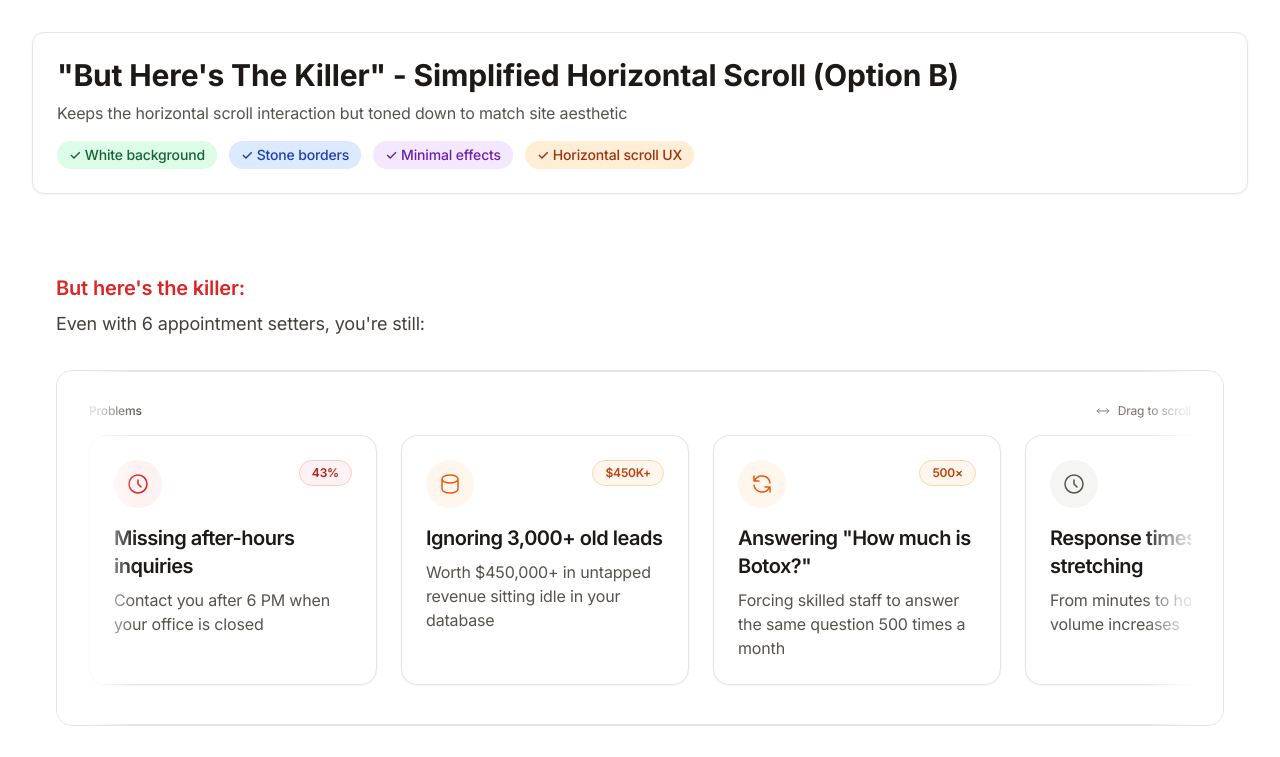
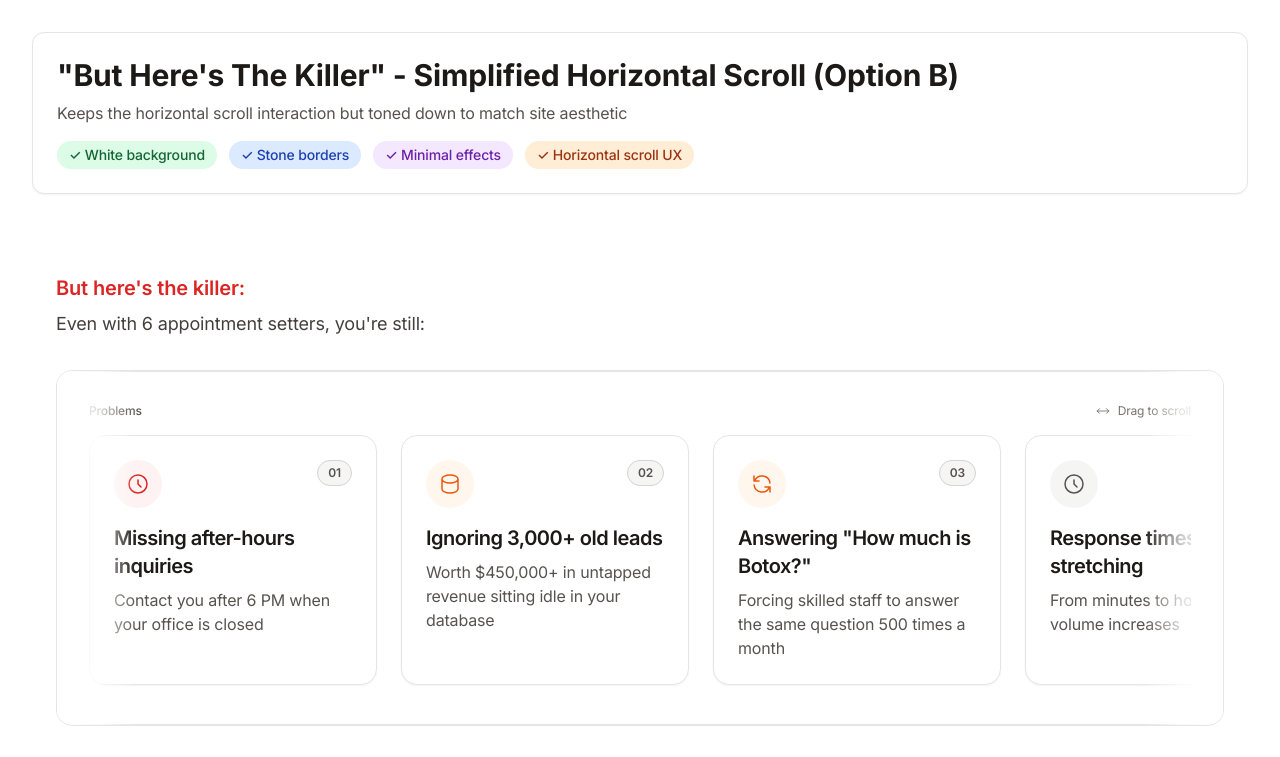
Before and after one commit to digitalempire2020/stellah-ai-website, a website: page killer-section-horizontal-simplified-preview.html in a window 1280 px wide. Shown: the top 757 px of the page. Drawn offline with nearby package versions, Linux system fonts and the light colour scheme.

Commit message:
Replace stats badges with numbered indicators (01-04) in horizontal scroll preview

```diff
--- a/killer-section-horizontal-simplified-preview.html
+++ b/killer-section-horizontal-simplified-preview.html
@@ -87,7 +87,7 @@
                   <path d="M12 8v4l3 3m6-3a9 9 0 11-18 0 9 9 0 0118 0z"/>
                 </svg>
               </div>
-              <span class="rounded-full border border-red-200 bg-red-50 px-3 py-1 text-xs text-red-700 font-semibold">43%</span>
+              <span class="rounded-full border border-stone-300 bg-stone-100 px-2.5 py-1 text-xs text-stone-600 font-semibold">01</span>
             </div>
             <h3 class="text-lg sm:text-xl font-semibold tracking-tight mb-2 text-stone-900">Missing after-hours inquiries</h3>
             <p class="text-sm sm:text-base text-stone-600 leading-relaxed">
@@ -103,7 +103,7 @@
                   <path d="M4 7v10c0 2.21 3.582 4 8 4s8-1.79 8-4V7M4 7c0 2.21 3.582 4 8 4s8-1.79 8-4M4 7c0-2.21 3.582-4 8-4s8 1.79 8 4"/>
                 </svg>
               </div>
-              <span class="rounded-full border border-orange-200 bg-orange-50 px-3 py-1 text-xs text-orange-700 font-semibold">$450K+</span>
+              <span class="rounded-full border border-stone-300 bg-stone-100 px-2.5 py-1 text-xs text-stone-600 font-semibold">02</span>
             </div>
             <h3 class="text-lg sm:text-xl font-semibold tracking-tight mb-2 text-stone-900">Ignoring 3,000+ old leads</h3>
             <p class="text-sm sm:text-base text-stone-600 leading-relaxed">
@@ -119,7 +119,7 @@
                   <path d="M4 4v5h.582m15.356 2A8.001 8.001 0 004.582 9m0 0H9m11 11v-5h-.581m0 0a8.003 8.003 0 01-15.357-2m15.357 2H15"/>
                 </svg>
               </div>
-              <span class="rounded-full border border-orange-200 bg-orange-50 px-3 py-1 text-xs text-orange-700 font-semibold">500×</span>
+              <span class="rounded-full border border-stone-300 bg-stone-100 px-2.5 py-1 text-xs text-stone-600 font-semibold">03</span>
             </div>
             <h3 class="text-lg sm:text-xl font-semibold tracking-tight mb-2 text-stone-900">Answering "How much is Botox?"</h3>
             <p class="text-sm sm:text-base text-stone-600 leading-relaxed">
@@ -135,7 +135,7 @@
                   <path d="M12 8v4l3 3m6-3a9 9 0 11-18 0 9 9 0 0118 0z"/>
                 </svg>
               </div>
-              <span class="rounded-full border border-stone-300 bg-stone-100 px-3 py-1 text-xs text-stone-700 font-semibold">Hours</span>
+              <span class="rounded-full border border-stone-300 bg-stone-100 px-2.5 py-1 text-xs text-stone-600 font-semibold">04</span>
             </div>
             <h3 class="text-lg sm:text-xl font-semibold tracking-tight mb-2 text-stone-900">Response times stretching</h3>
             <p class="text-sm sm:text-base text-stone-600 leading-relaxed">
```
